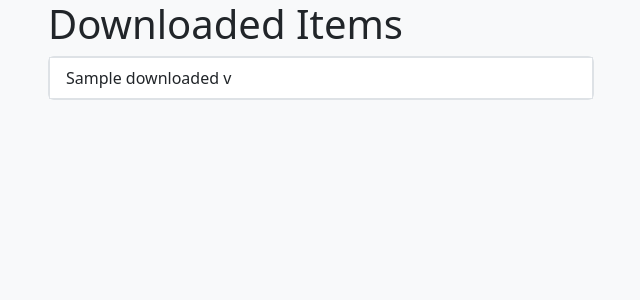
After one commit to alex-berk/youtube-dl-web, a Flask app: template src/templates/downloads.html in a window 1280 px wide. The commit adds this page. Shown: the top 300 px of the page, without its empty margins (34-674 px from the left). Run offline with Flask 2, Linux system fonts and the light colour scheme; the template is opened without the code that fills it: most values are stand-ins (such as "Sample title", 1, 10 or a date in 2020).

Commit message:
added downloads page

```diff
--- a/src/main.py
+++ b/src/main.py
@@ -34,8 +34,7 @@ def send_download_status():
 
 @app.route("/", methods=["GET"])
 def index():
-    # TODO: add links to recently downloaded
-    return render_template("index.html", downloaded_videos=get_downloaded_items())
+    return render_template("index.html", downloaded_videos=get_downloaded_items()[:11])
 
 
 @app.route("/download", methods=["GET", "POST"])
@@ -46,6 +45,11 @@ def download():
         return send_download_status()
 
 
+@app.route("/downloads")
+def downloads():
+    return render_template("downloads.html", downloaded_videos=get_downloaded_items())
+
+
 @app.route("/downloads/<path:filename>")
 def download_file(filename):
     downloads_folder = path.join(getcwd(), "downloads")
--- /dev/null
+++ b/src/templates/downloads.html
@@ -0,0 +1,28 @@
+{% extends "layout.html" %} {% block content %}
+<div class="container">
+  <div class="row">
+    <h1>Downloaded Items</h1>
+    <div class="accordion col-md-6 col-sm-12">
+      <div class="accordion-item">
+        <div
+          id="collapseOne"
+          class="accordion-collapse collapse show"
+          aria-labelledby="headingOne"
+          data-bs-parent="#accordionExample"
+        >
+          <div class="accordion-body list-group p-0">
+            {% for video_name in downloaded_videos %}
+            <a
+              class="list-group-item list-group-item-action"
+              href="/downloads/{{video_name}}"
+            >
+              {{video_name[:-4].rsplit("-", 1)[0] }}</a
+            >
+            {% endfor %}
+          </div>
+        </div>
+      </div>
+    </div>
+  </div>
+</div>
+{% endblock %}
```
Also changed, not shown: src/templates/index.html (+8 -1 lines).
